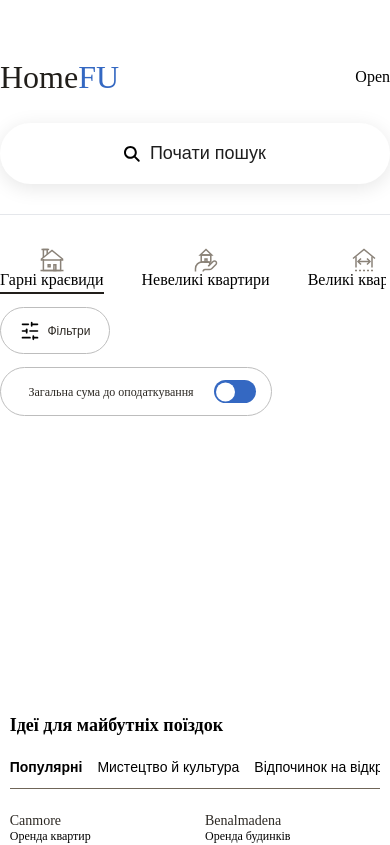
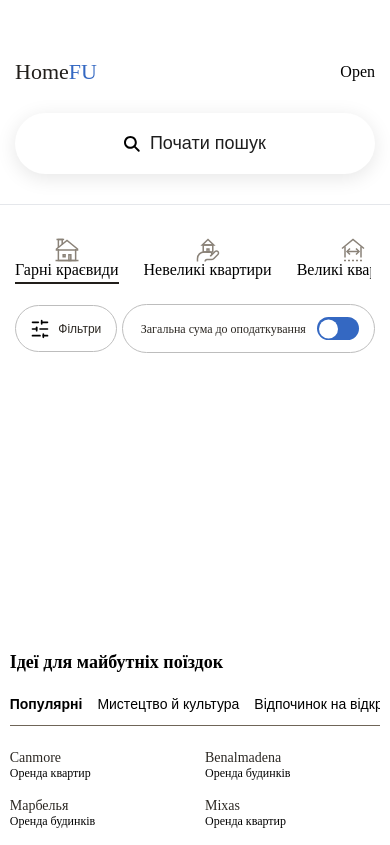
Before and after one commit to HomeFU/home-fu-frontend-public, a React (Vite) app in the folder home-fu/: page / in a window 390 px wide. Shown: the top 845 px of the page. Built offline with nearby package versions, Linux system fonts and the light colour scheme; a web font is replaced by a local one.

Commit message:
feature/update after conflicts

```diff
--- a/home-fu/src/components/Header/TravelFilter/travel-filter.module.scss
+++ b/home-fu/src/components/Header/TravelFilter/travel-filter.module.scss
@@ -19,13 +19,16 @@
     @media (max-width:1024px) {
         flex-direction: column;
         gap: 20px;
-        width: 85%;
+        width: 92%;
         height: 300px;
         border-radius: 50px;
         margin-right: unset;
         padding: 28px;
         box-shadow: unset;
         margin-bottom: 30px;
+    }
+    @media (max-width:768px) {
+        width: 82%;
     }
 }
 
--- a/home-fu/src/components/Header/header.module.scss
+++ b/home-fu/src/components/Header/header.module.scss
@@ -11,6 +11,7 @@
 .container {
     margin: 0 auto;
     max-width: 1200px;
+    padding: 0 15px;
 }
 
 .contentTop {
@@ -21,6 +22,10 @@
 .logo {
     @include text(500, 32px, #211E1A);
     margin-right: auto;
+
+    @media (max-width:768px) {
+        @include text(500, 22px, #211E1A);
+    }
 }
 
 .logoModifier {
--- a/home-fu/src/pages/CategoryBar/FilterBar/filterbar.module.scss
+++ b/home-fu/src/pages/CategoryBar/FilterBar/filterbar.module.scss
@@ -19,6 +19,10 @@
     width: 99%;
     gap: 38px;
     overflow-y: hidden;
+
+    @media (max-width:768px) {
+        gap: 25px;
+    }
 }
 
 .filterBar::-webkit-scrollbar {
--- a/home-fu/src/pages/Home.tsx
+++ b/home-fu/src/pages/Home.tsx
@@ -13,8 +13,10 @@ const Home = () => {
                 <div className={style.container}>
                     <div className= {style.categoryBar}>
                         <FilterBar></FilterBar>
-                        <FilterButton></FilterButton>
-                        <SumButton></SumButton>
+                        <div className={style.wrapperFilterSumButton}>
+                            <FilterButton></FilterButton>
+                            <SumButton></SumButton>
+                        </div>
                     </div>
                 </div>
             </main>
--- a/home-fu/src/pages/home.module.scss
+++ b/home-fu/src/pages/home.module.scss
@@ -9,6 +9,7 @@
 .container {
     margin: 0 auto;
     max-width: 1200px;
+    padding: 0 15px;
 }
 
 .categoryBar {
@@ -21,6 +22,10 @@
     @media (max-width:1024px) {
        flex-direction: column;
        align-items: flex-start;
+    }
+
+    @media (max-width:768px) {
+        gap: 20px;
     }
 }
 
```
